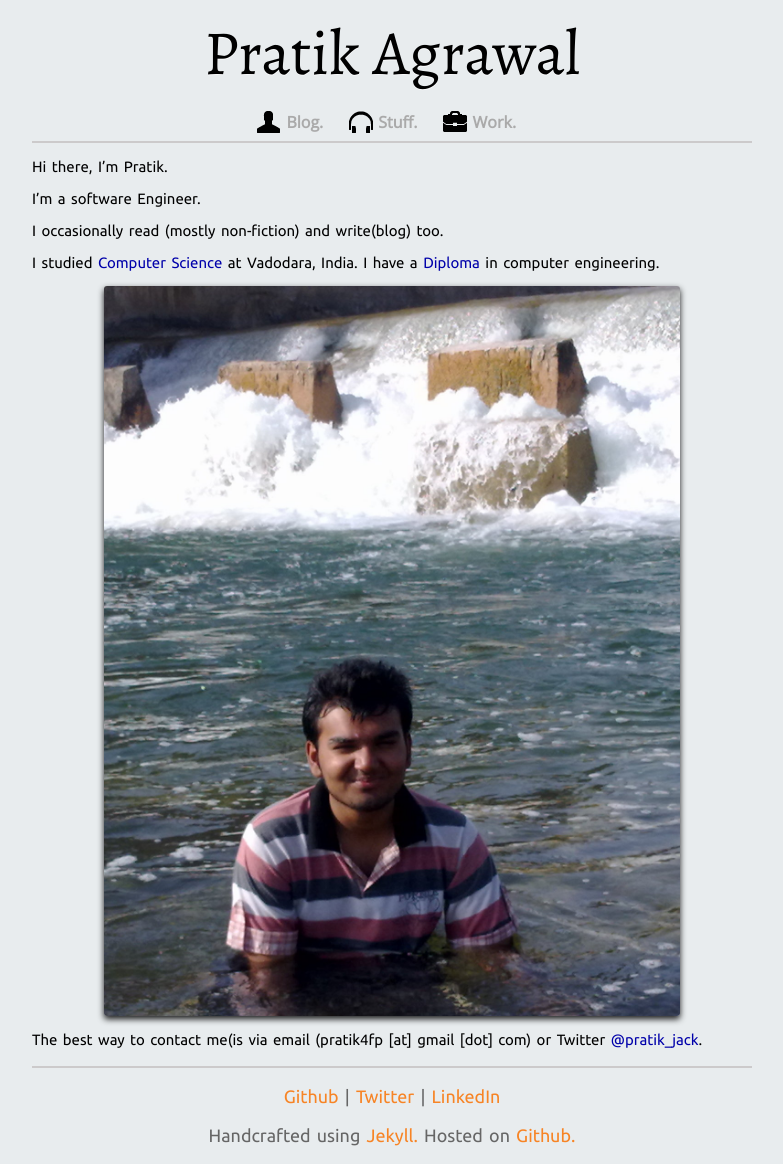
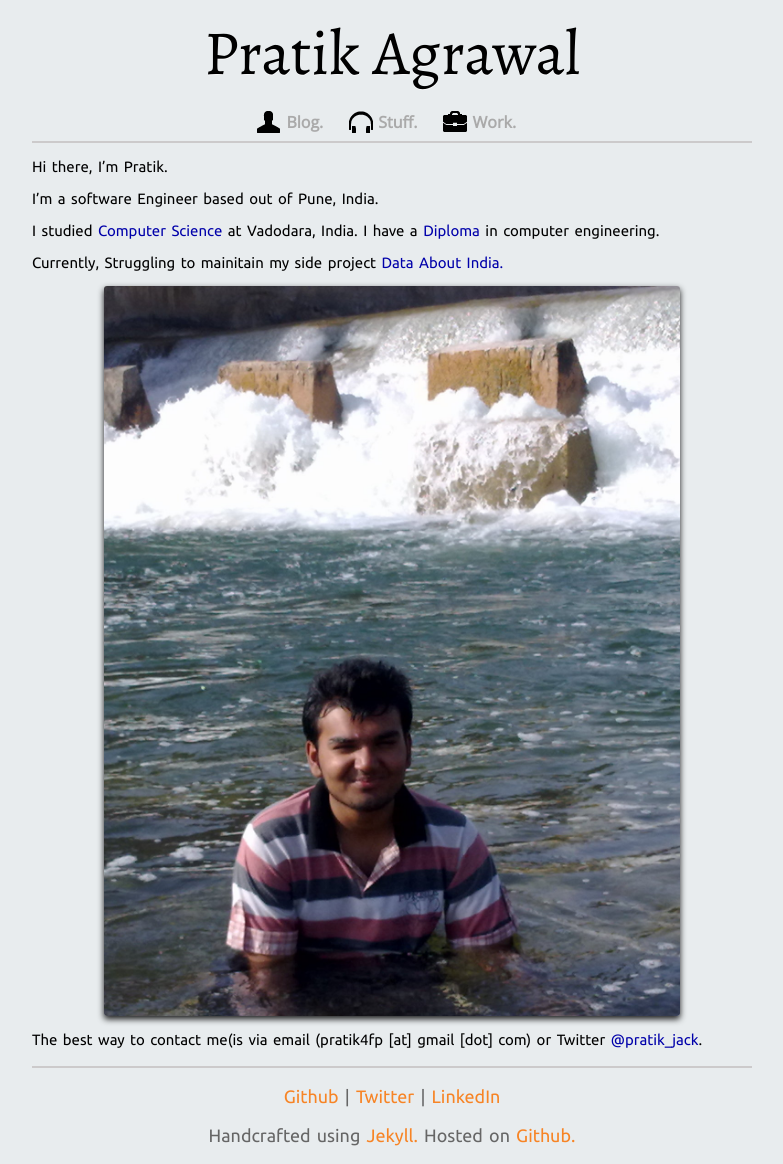
Before and after one commit to pratik98/pratik98.github.com, a Jekyll site: the page built from index.md, in a window 1280 px wide. Shown: the whole page, without its empty margins (248-1031 px from the left). Built offline with Jekyll 4.4.1, drawn with Linux system fonts in a browser that asks for light colours; nearby versions of some CDN libraries.

Commit message:
add side project bit

```diff
--- a/index.md
+++ b/index.md
@@ -6,11 +6,11 @@ title:  "Pratik Agrawal"
 
 Hi there, I'm Pratik.
 
-I'm a software Engineer.
-
-I occasionally read (mostly non-fiction) and write(blog) too.
+I'm a software Engineer based out of Pune, India.
 
 I studied [Computer Science](http://www.msubaroda.ac.in) at Vadodara, India. I have a [Diploma](http://www.nirmauni.ac.in) in computer engineering.
+
+Currently, Struggling to mainitain my side project [Data About India.](http://dataaboutindia.com/)
 
 ![me](images/web.jpg)
 
```
